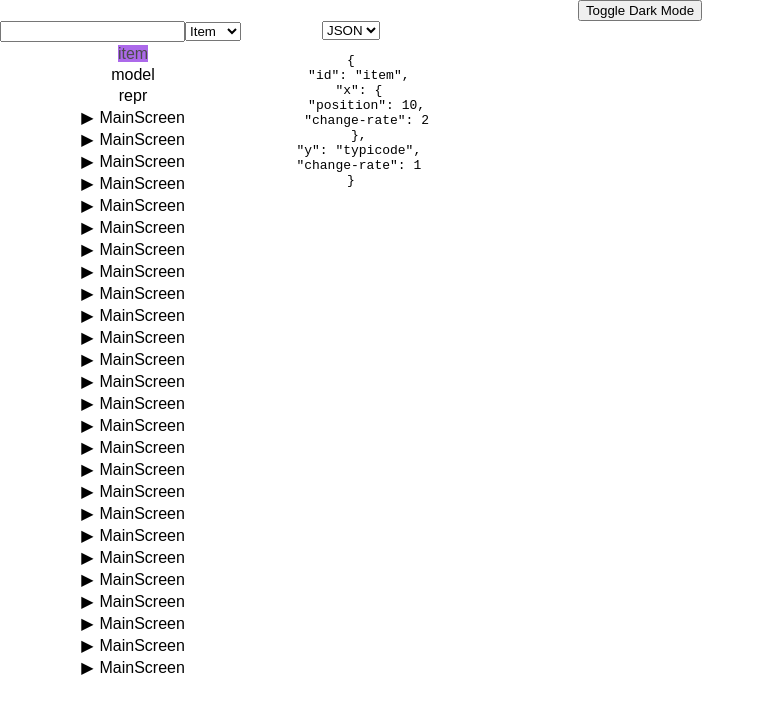
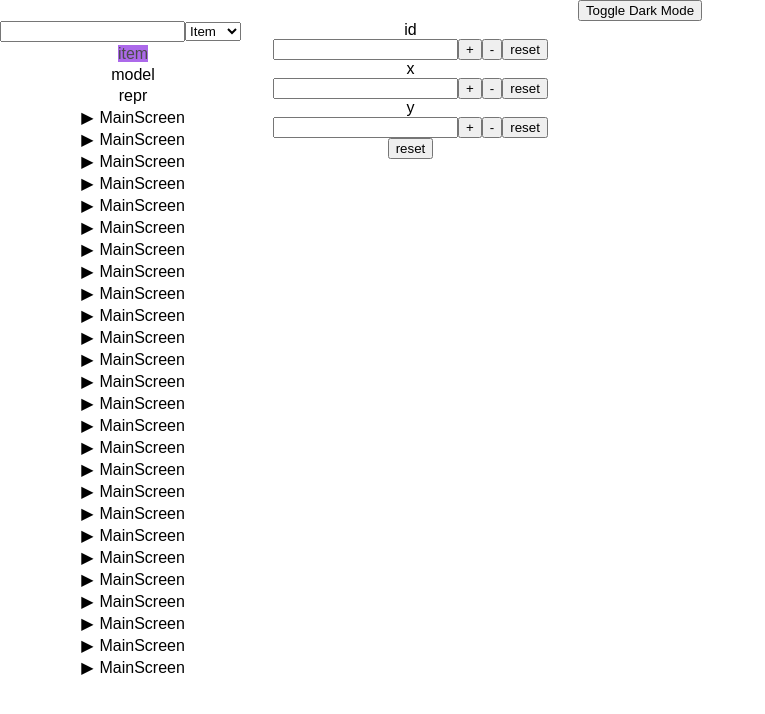
Before and after one commit to pavloravliv/reactExtension, a React (Create React App) app: page / in a window 1280 px wide. Both pictures are taken after a click on the element "item". Shown: the top 714 px of the page, without its empty margins (0-765 px from the left). Built offline with nearby package versions, Linux system fonts and the light colour scheme; data requests are answered from the project's data file.

Commit message:
Added reset of properties

```diff
--- a/src/components/item-representation/Item.jsx
+++ b/src/components/item-representation/Item.jsx
@@ -1,26 +1,34 @@
+/* eslint-disable no-restricted-syntax */
 /* eslint-disable no-unused-vars */
 /* eslint-disable no-continue */
-/* eslint-disable no-restricted-syntax */
 import React, { useState, useEffect } from 'react';
 import Property from './Property';
 
 export default function Item({ itemData }) {
   const [properties, setProperties] = useState([]);
-  const cr = 'change-rate';
+  const [clearAll, setClearAll] = useState(false);
   useEffect(() => {
+    const arrayOfProperties = [];
     for (const key in itemData) {
       if (key === 'change-rate') continue;
-      setProperties((prevProperties) => [
-        ...prevProperties,
+      arrayOfProperties.push(
         <div key={key} className="rows ">
-          <Property propertyName={key} changeRate={itemData[`${key}`][`${cr}`]} />
+          <Property
+            propertyName={key}
+            changeRate={itemData[`${key}`]['change-rate']}
+            clearAll={clearAll}
+          />
         </div>,
-      ]);
+      );
     }
-  }, [itemData]);
+    setProperties(arrayOfProperties);
+  }, [itemData, clearAll]);
   return (
     <div className="rows ">
       <div className="columns item">{properties}</div>
+      <button type="button" onClick={() => setClearAll(!clearAll)}>
+        reset
+      </button>
     </div>
   );
 }
--- a/src/components/item-representation/Property.jsx
+++ b/src/components/item-representation/Property.jsx
@@ -1,8 +1,11 @@
 /* eslint-disable max-len */
-import React, { useState } from 'react';
+import React, { useState, useEffect } from 'react';
 
-export default function Property({ propertyName, changeRate }) {
+export default function Property({ propertyName, changeRate, clearAll }) {
   const [inputState, setInputState] = useState('');
+
+  useEffect(() => setInputState(''), [clearAll]);
+
   const handleChange = (event) => {
     setInputState(event.target.value);
   };
@@ -10,6 +13,7 @@ export default function Property({ propertyName, changeRate }) {
     (prevInputState) => +prevInputState + (changeRate === undefined ? 1 : +changeRate),
   );
   const handleButtonMinus = () => setInputState((prevInputState) => +prevInputState - 1);
+  const handleButtonReset = () => setInputState('');
   return (
     <div>
       <div>{propertyName}</div>
@@ -20,6 +24,9 @@ export default function Property({ propertyName, changeRate }) {
       <button type="button" onClick={handleButtonMinus}>
         -
       </button>
+      <button type="button" onClick={handleButtonReset}>
+        reset
+      </button>
     </div>
   );
 }
--- a/src/components/routing/MainRouter.jsx
+++ b/src/components/routing/MainRouter.jsx
@@ -12,7 +12,7 @@ import flattenArr from '../utils/flattenChildren';
 import MainNavigation from './MainNavigation';
 import './main-navigation.css';
 import SplitView from '../split-view/split-view';
-import ItemCompound from '../item-representation/ItemCompound';
+import Item from '../item-representation/Item';
 // function flattenArr(arr) {
 //   const result = [];
 //   arr.forEach((item) => {
@@ -39,8 +39,8 @@ export default function MainRouter() {
             <Switch>
               {realData.map((item) => (
                 <Route key={`/${item.id}`} path={`/${item.id}`} exact>
-                  <ItemCompound itemData={item.data} />
-                  {/* <PrettyPrintJson data={item.data} /> */}
+                  <Item itemData={item.data} />
+                  {/* <ItemCompound itemData={item.data} /> */}
                 </Route>
               ))}
             </Switch>
```
